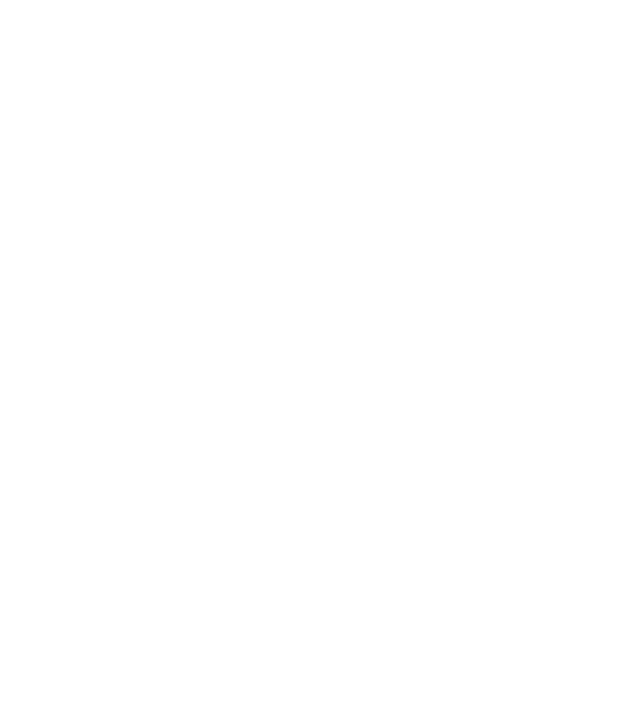
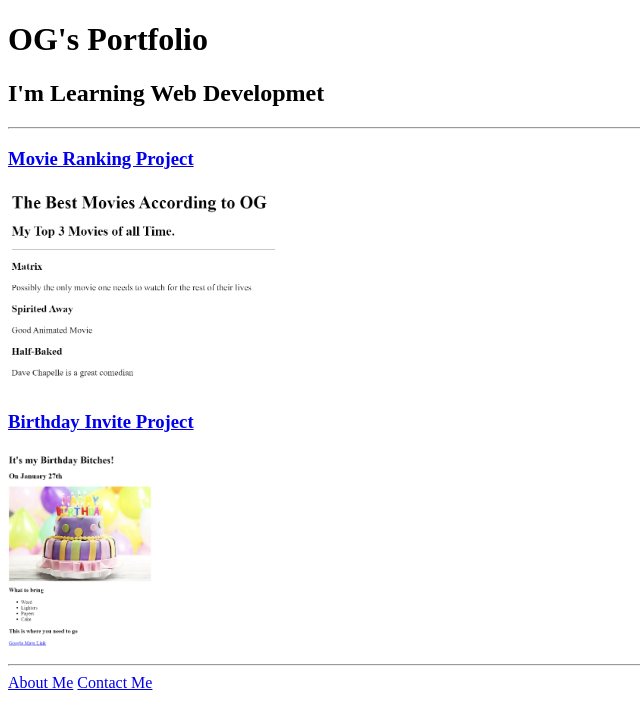
Before and after one commit to olmangmorales/OG-Portfolio, a plain HTML site: page index.html in a window 1280 px wide. Shown: the whole page, without its empty margins (0-640 px from the left). Drawn offline with Linux system fonts and the light colour scheme.

Commit message:
Add files via upload

```diff
--- a/index.html
+++ b/index.html
@@ -1,4 +1,31 @@
 <!-- TODO 1: Create the HTML Boilerplate -->
+<!DOCTYPE html>
+<html lang="en">
+<head>
+    <meta charset="UTF-8">
+    <title>Portfolio Project</title>
+</head>
+
+<body>
+    <h1>OG's Portfolio</h1>
+    <h2>I'm Learning Web Developmet</h2>
+
+    <hr/>
+
+    <h3><a href="./public/movie-ranking.html">Movie Ranking Project</a></h3>
+    <img src="./assets/images/movie-ranking.png" height="200" alt="movie ranking project preview"/>
+
+    <h3><a href="./public/birthday-invite.html">Birthday Invite Project</a></h3>
+    <img src="./assets/images/birthday-invite.png" height="200" alt="birthday invite project preview"/>
+
+<hr/>
+    <a href="./public/about.html">About Me</a>
+    <a href="./public/about.html">Contact Me</a>
+
+</body>
+
+</html>
+
 
 <!-- TODO 2: Add Your previous projects' HTML into the public folder -->
 
```
